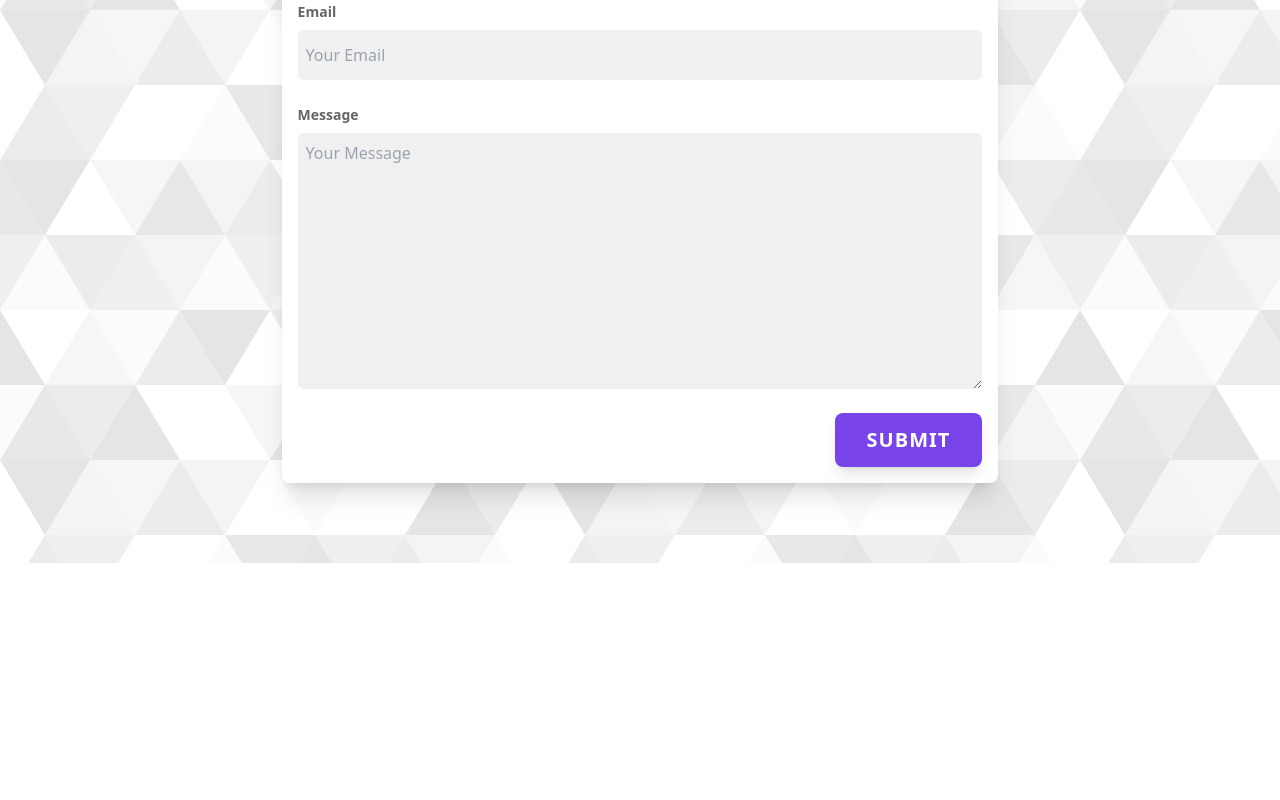
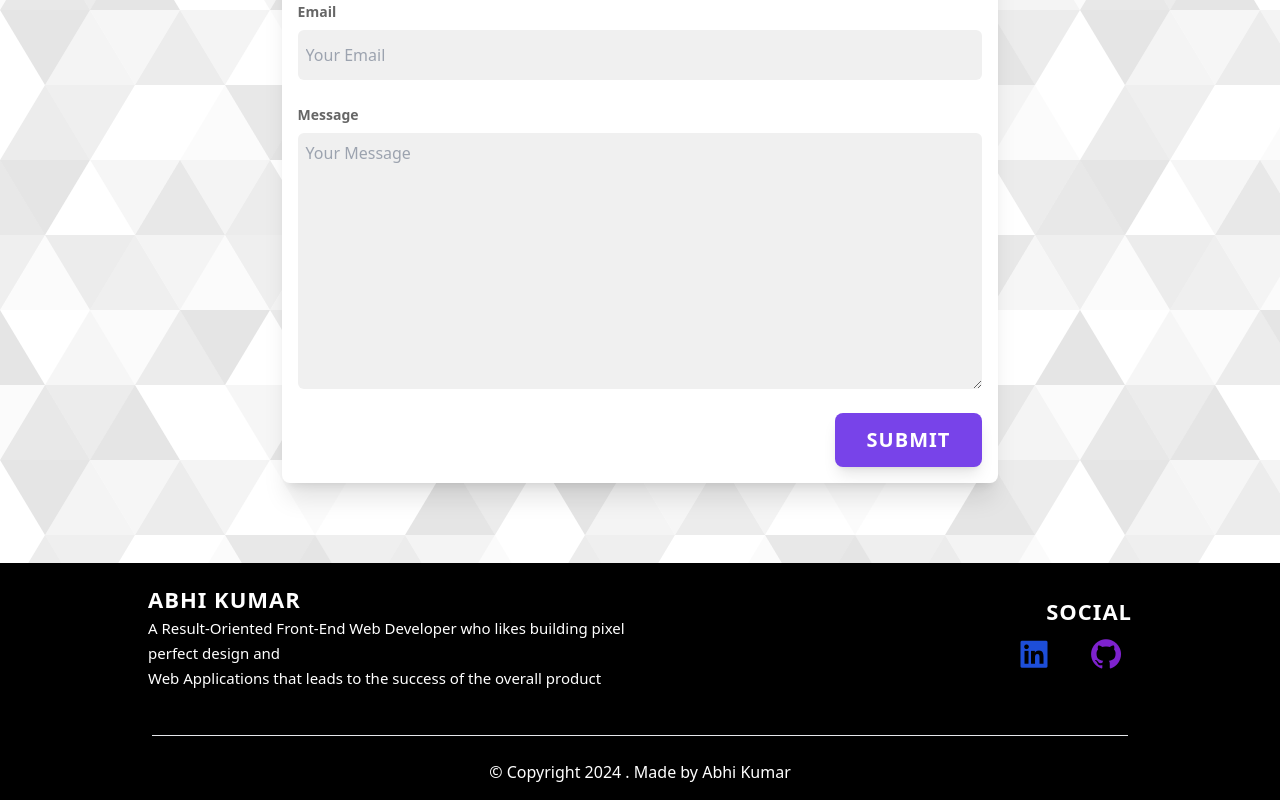
Before and after one commit to abhistark007/My-Portfolio, a React (Create React App) app: page / in a window 1280 px wide. Shown: the part 3598-4398 px from the top of the page. Before the commit the page ends 4161 px from the top, so only its background shows below. Built offline with nearby package versions, Linux system fonts and the light colour scheme.

Commit message:
Added Footer Section

```diff
--- /dev/null
+++ b/src/components/FooterSection.js
@@ -0,0 +1,43 @@
+import React from 'react'
+
+
+function FooterSection() {
+    return (
+        <div className='bg-black w-full flex font-["Source Sans 3"] pb-4'>
+            <div className='flex flex-col w-[80%] max-[900px]:w-[90%] mx-auto'>
+                <div className='flex justify-between items-center p-5 max-[900px]:flex-col max-[900px]:gap-5'>
+                    {/* left */}
+                    <div className='flex flex-col text-white flex-[0.5]'>
+                        <div className='font-[700] text-[22px] leading-[33px] tracking-[1px]'>ABHI KUMAR</div>
+                        <div className='font-[400] text-[15px] leading-[25px]'> A Result-Oriented Front-End Web Developer who likes building pixel perfect design and <br />
+                            Web Applications that leads to the success of the overall product</div>
+                    </div>
+
+
+                    {/* right */}
+                    <div className='flex-[0.5] flex flex-col text-white items-end'>
+                        <div className='font-[700] text-[22px] leading-[33px] tracking-[1px]'>SOCIAL</div>
+                        <div className='flex gap-5 text-blue-700 text-4xl'>
+                            <div className='flex justify-center items-center cursor-pointer hover:bg-white duration-200 w-full h-full p-2'>
+                                <i class='bx bxl-linkedin-square'></i>
+                            </div>
+                            <div className='text-purple-700 text-4xl flex justify-center items-center cursor-pointer hover:bg-white duration-200 p-2'>
+                            <i class='bx bxl-github' ></i>
+                            </div>
+                        </div>
+                    </div>
+                </div>
+
+                <div className='flex justify-center items-center p-6'>
+                        <hr className='w-full'/>
+                </div>
+
+                <div className='flex justify-center items-center text-white '>
+                    © Copyright 2024 . Made by Abhi Kumar
+                </div>
+            </div>
+        </div>
+    )
+}
+
+export default FooterSection
--- a/src/pages/HomePage.js
+++ b/src/pages/HomePage.js
@@ -4,6 +4,7 @@ import HeroSection from '../components/HeroSection'
 import AboutSection from '../components/AboutSection'
 import ProjectSection from '../components/ProjectSection'
 import ContactSection from '../components/ContactSection'
+import FooterSection from '../components/FooterSection'
 
 function HomePage() {
   return (
@@ -13,6 +14,7 @@ function HomePage() {
       <AboutSection/>
       <ProjectSection/>
       <ContactSection/>
+      <FooterSection/>
     </div>
   )
 }
```
